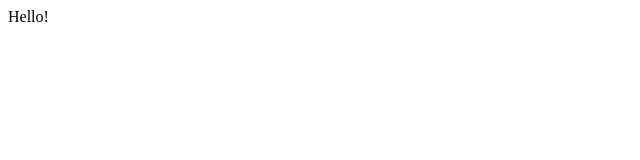
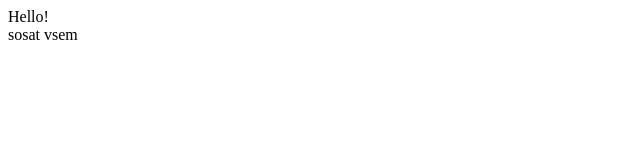
Before and after one commit to SlavaCr1stal/git, a plain HTML site: page index.html in a window 1280 px wide. Shown: the full height of the page, 0-640 px from the left. Drawn offline with Linux system fonts and the light colour scheme.

Commit message:
new section

```diff
--- a/index.html
+++ b/index.html
@@ -12,6 +12,7 @@
 </header>
 		<main>
 			<section>Hello!</section>
+			<section>sosat vsem</section>
 		</main>
 		<footer></footer>
 		<script src="js/app.min.js"></script>
```
